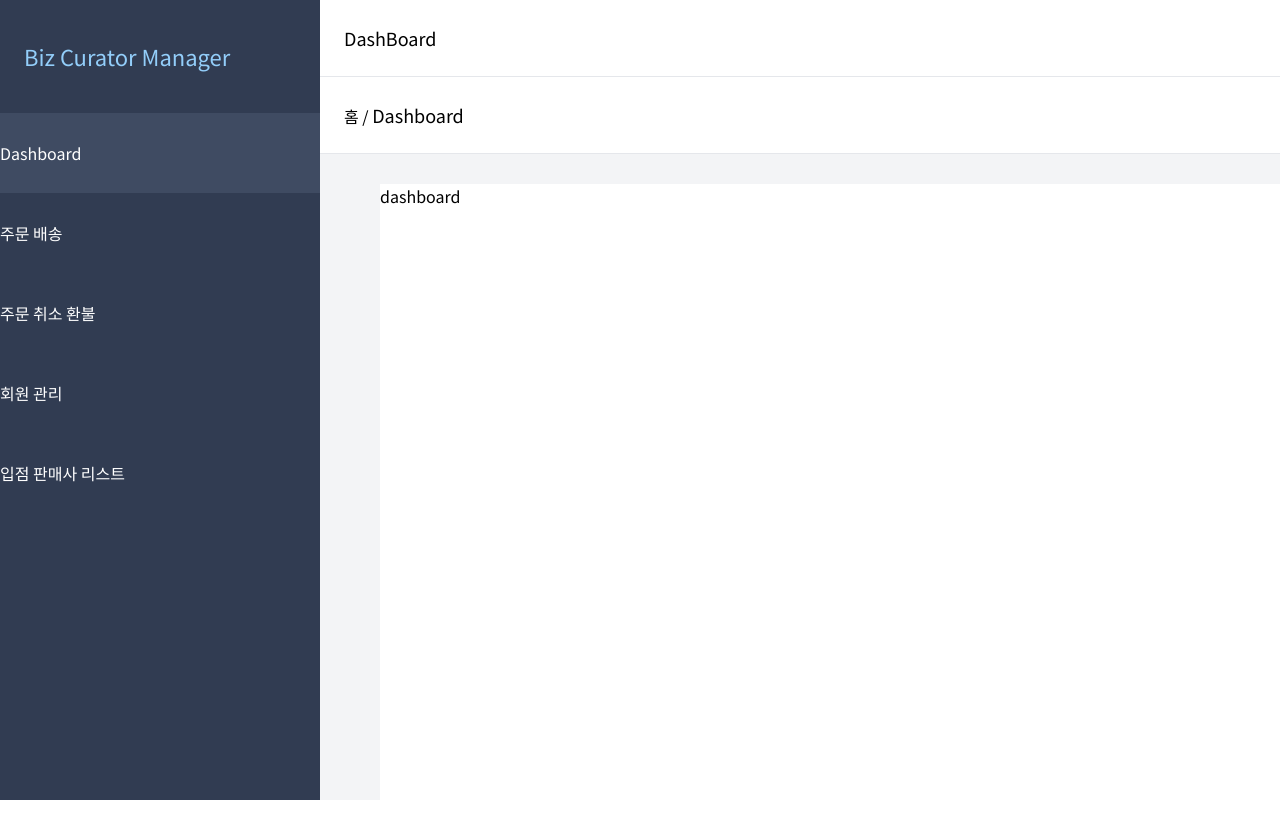
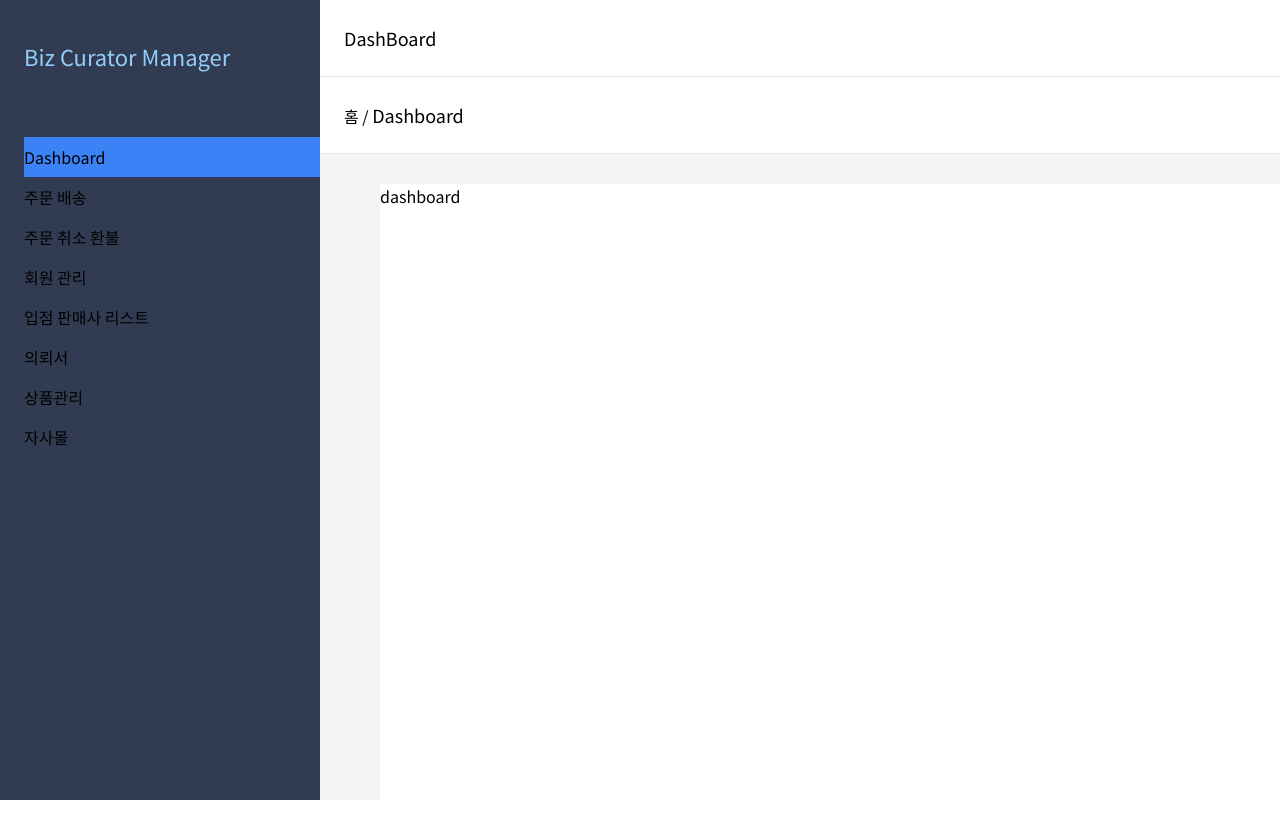
Before and after one commit to Muhan-Company/bizcurator-ecommerce, a Next.js app: page /admin in a window 1280 px wide. Shown: the top 838 px of the page. Built offline with nearby package versions, Linux system fonts and the light colour scheme.

Commit message:
feat: user폴더 추가

```diff
--- /dev/null
+++ b/components/admin/Cancel.tsx
@@ -0,0 +1,10 @@
+interface CancelProps {
+    index: number;
+}
+
+const Cancel: React.FC<CancelProps> = ({ index }) => {
+    // props.index를 사용하여 index 값에 접근할 수 있습니다.
+    return <div>Cancel Component {index}</div>;
+};
+
+export default Cancel;
--- a/components/admin/Home.tsx
+++ b/components/admin/Home.tsx
@@ -2,11 +2,19 @@ import TabMenuBar from "./TabMenuBar"
 import Dashboard from "./Dashboard";
 import OrderDelivery from "./OrderDelivery";
 import React, { useState } from "react";
+import OrderCancel from "./OrderCancel";
+import OrderRefund from "./OrderRefund";
 
 type TabsType = {
     title: string;
     index: number;
     TabComponent: React.FC<{}>;
+    subMenu?: boolean;
+    subMenuList?: {
+        title: string;
+        index: number;
+        TabComponent: React.FC<{}>;
+    }[]
 }[];
 //TabsType은 title, index, component속성을가짐
 
@@ -15,26 +23,68 @@ const tabs: TabsType = [
         title: 'Dashboard',
         index: 1,
         TabComponent: Dashboard,
+        subMenu: false,
     },
     {
         title: '주문 배송',
         index: 2,
         TabComponent: OrderDelivery,
+        subMenu: false,
     },
     {
         title: '주문 취소 환불',
         index: 3,
-        TabComponent: OrderDelivery,
+        TabComponent: OrderCancel,
+        subMenu: true,
+        subMenuList: [
+            {
+                title: '취소 요청 내역',
+                index: 3,
+                TabComponent: OrderCancel,
+            },
+            {
+                title: '환불 요청 내역',
+                index: 32,
+                TabComponent: OrderRefund,
+            },
+        ],
     },
     {
         title: '회원 관리',
         index: 4,
         TabComponent: OrderDelivery,
+        subMenu: false,
     },
     {
         title: '입점 판매사 리스트',
         index: 5,
         TabComponent: OrderDelivery,
+        subMenu: true,
+        subMenuList: [
+            {
+                title: '입점',
+                index: 33,
+                TabComponent: OrderDelivery,
+            },
+        ],
+    },
+    {
+        title: '의뢰서',
+        index: 6,
+        TabComponent: OrderDelivery,
+        subMenu: true,
+    },
+    {
+        title: '상품관리',
+        index: 7,
+        TabComponent: OrderDelivery,
+        subMenu: false,
+    },
+    {
+        title: '자사몰',
+        index: 8,
+        TabComponent: OrderDelivery,
+        subMenu: false,
     }
 ]
 //tabs는 위3개의 속성을가진 객체로 이루어짐
--- /dev/null
+++ b/components/admin/OrderCancel.tsx
@@ -0,0 +1,17 @@
+import React from 'react';
+
+type SubmenuProps = {
+    label: string;
+    content: React.ReactNode;
+};
+
+const Submenu = ({ label, content }: SubmenuProps) => {
+    return (
+        <div className="ml-4 py-2">
+            <div className="font-bold">{`${label} 입니다`}</div>
+            <div className="mt-2">{`${content}이에요`}</div>
+        </div>
+    );
+};
+
+export default Submenu;
--- a/components/admin/OrderDelivery.tsx
+++ b/components/admin/OrderDelivery.tsx
@@ -5,7 +5,7 @@ export default function OrderDelivery() {
         <>
             <AdminSearch />
             <div>
-                주문배송
+                주문배송dsdsds
             </div>
         </>
     )
--- /dev/null
+++ b/components/admin/OrderRefund.tsx
@@ -0,0 +1,17 @@
+import React from 'react';
+
+type SubmenuProps = {
+    label: string;
+    content: React.ReactNode;
+};
+
+const Submenu = ({ label, content }: SubmenuProps) => {
+    return (
+        <div className="ml-4 py-2">
+            <div className="font-bold">{`${label} 2222입니다`}</div>
+            <div className="mt-2">{`${content}3333이에요`}</div>
+        </div>
+    );
+};
+
+export default Submenu;
--- a/components/admin/TabMenuBar.tsx
+++ b/components/admin/TabMenuBar.tsx
@@ -1,45 +1,111 @@
+
 import AdminHeader from "./AdminHeader";
+import { useState } from "react";
 
-type TabMenuBarProps = {
+type TabMenuBarProps = { //변수 tabs라고 저장한 Tabstype props에 저장된 TabMenuBarData를 tabmenubarprops로 저장
     TabMenuBarData: {
         title: string;
         index: number;
         TabComponent: React.FC<{ index: number }>;
+        subMenu?: boolean;
+        subMenuList?: {
+            title: string;
+            index: number;
+            TabComponent: React.FC<{ index: number }>;
+        }[];
     }[];
     activeTab: number;
     onClick: (index: number) => void;
-}
+
+};
 
 const TabMenuBar: React.FC<TabMenuBarProps> = ({
     TabMenuBarData,
     activeTab = 0,
     onClick,
 }) => {
-    const TabMenu = TabMenuBarData && TabMenuBarData.find((menu) => menu.index === activeTab);
+    const [hoveredTabIndex, setHoveredTabIndex] = useState<number | null>(null);
+
+    const handleTabClick = (index: number) => {
+        onClick(index);
+        console.log(index);
+    };
+
+    const handleTabMouseEnter = (index: number) => {
+        setHoveredTabIndex(index);
+    };
+
+    const handleTabMouseLeave = () => {
+        setHoveredTabIndex(null);
+    };
+
+    const activeMenu = TabMenuBarData.find((menu) => menu.index === activeTab);
+    console.log(TabMenuBarData.find((i) => i.index === activeTab));
+    console.log(TabMenuBar);
+    // console.log(activeMenu);
+    const activeSubMenu = activeMenu?.subMenuList?.find(
+        (subMenu) => subMenu.index
+    );
+    console.log(activeMenu?.subMenuList?.find((i) => i.index))
 
     return (
         <>
             <div className="w-80 bg-[#313C52] h-full inline-block float-left">
-                <h1 className="py-10 pl-6 text-[22px] text-[#93CEFA]">Biz Curator Manager</h1>
-                {TabMenuBarData?.map((i, index) => (
-                    <div
-                        className={`text-[#fff] py-7
-                        ${i.index === activeTab && "bg-[#3F4B62]"}`}
-                        key={index}
-                        onClick={() => onClick(i.index)}
-                    >
-                        {i.title}
-                    </div>
-                ))}
+                <div>
+                    <h1 className="py-10 pl-6 text-[22px] text-[#93CEFA]">
+                        Biz Curator Manager
+                    </h1>
+                    <ul className="py-6 pl-6">
+                        {TabMenuBarData.map((menu) => (
+                            <li
+                                key={menu.index}
+                                className={`py-2 relative  ${activeTab === menu.index
+                                    ? "bg-blue-500"
+                                    : "hover:bg-gray-700"
+                                    }`}
+                                onMouseEnter={() => handleTabMouseEnter(menu.index)}
+                                onMouseLeave={handleTabMouseLeave}
+                                onClick={() => handleTabClick(menu.index)}
+                            >
+                                {menu.title}
+                                {menu.subMenu &&
+                                    hoveredTabIndex === menu.index &&
+                                    menu.subMenuList && (
+                                        <ul className=" mt-2 bg-gray-800 text-white">
+                                            {menu.subMenuList.map((subMenu) => (
+                                                <li
+                                                    key={subMenu.index}
+                                                    className={`py-2 px-4 ${activeTab === subMenu.index
+                                                        ? "bg-blue-500"
+                                                        : "hover:bg-gray-700"
+                                                        }`}
+                                                    onClick={() => handleTabClick(subMenu.index)}
+                                                >
+                                                    {subMenu.title}
+                                                </li>
+                                            ))}
+                                        </ul>
+                                    )}
+                            </li>
+                        ))}
+                    </ul>
+                </div>
             </div>
             <div className="w-[1600px] ml-80">
-                <AdminHeader
-                    TabMenuBarData={TabMenuBarData}
-                    activeTab={activeTab}
-                />
-                {TabMenu && <TabMenu.TabComponent index={activeTab} />}
+                <AdminHeader TabMenuBarData={TabMenuBarData} activeTab={activeTab} />
+                {activeSubMenu?.TabComponent && (
+                    <activeSubMenu.TabComponent index={activeTab} />
+                )}
+                {/* activeSubMenu?.TabComponent는 현재 선택된 서브메뉴에 TabComponent 프로퍼티가 있는 경우, TabComponent를 렌더링합니다. activeSubMenu이 undefined인 경우에는 TabComponent를 렌더링하지 않습니다. 이 경우에는 activeMenu?.TabComponent를 검사합니다. */}
+                {!activeSubMenu?.TabComponent && activeMenu?.TabComponent && (
+                    <activeMenu.TabComponent
+                        index={activeTab} />
+                )}
+
             </div>
+
         </>
-    )
-}
+    );
+};
+
 export default TabMenuBar;
```
Also changed, not shown: components/admin/TabMenu.tsx (added, +7 -0 lines), pages/user/api/hello.ts (renamed from pages/api/hello.ts), pages/user/cart/index.tsx (renamed from pages/cart/index.tsx), pages/user/customer/index.tsx (renamed from pages/customer/index.tsx).
